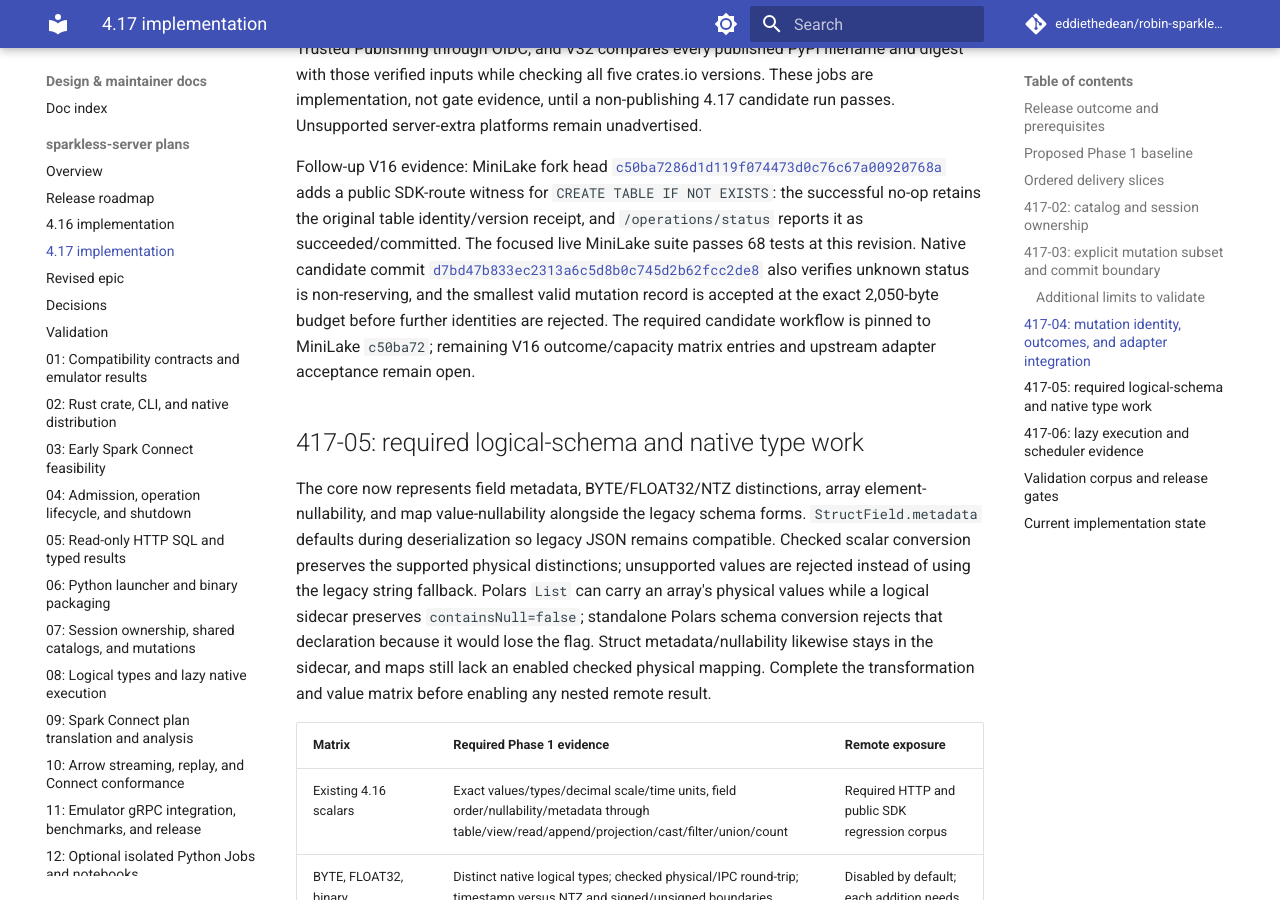
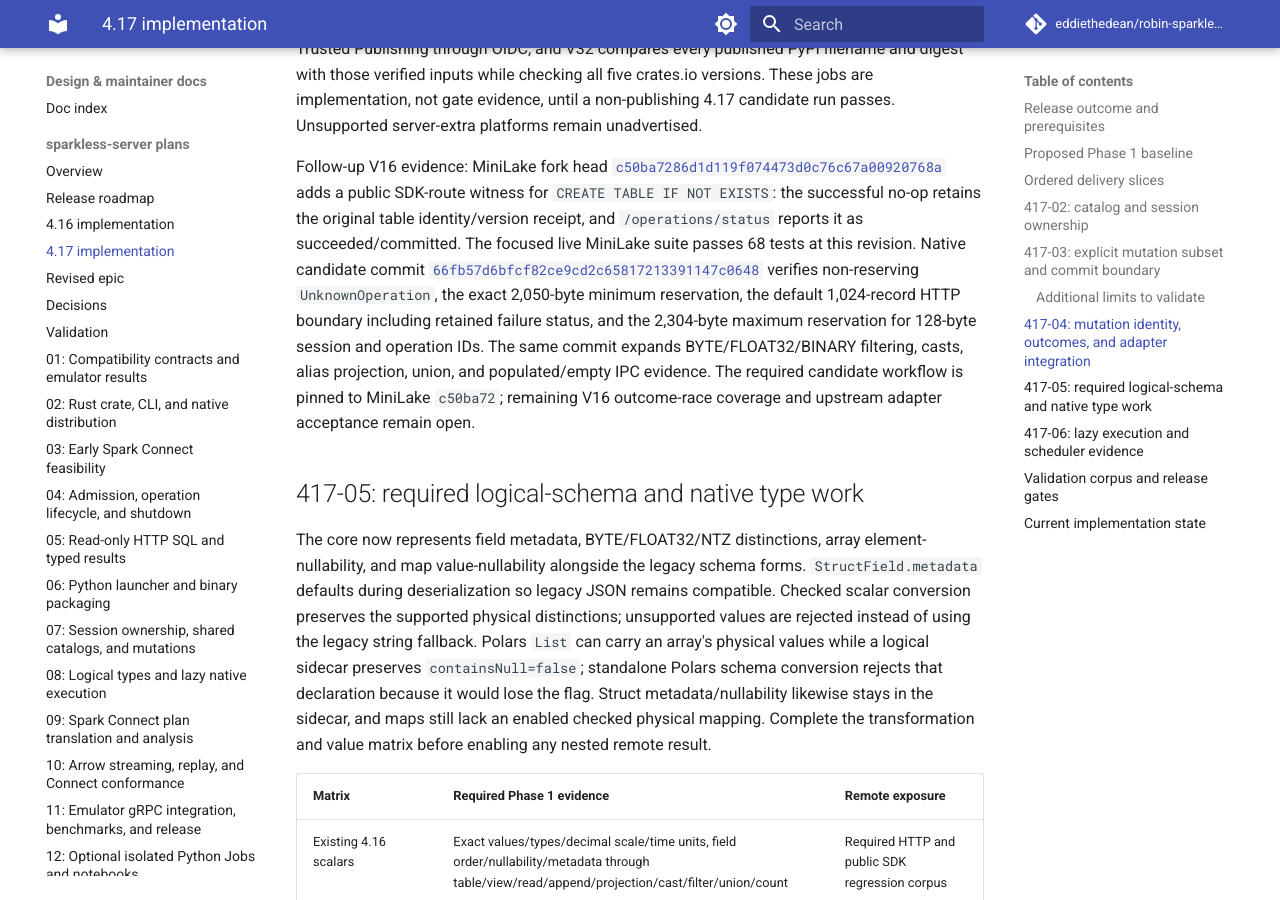
Before and after one commit to eddiethedean/robin-sparkless, an MkDocs documentation site: the page built from docs/plans/sparkless-server/RELEASE_4_17.md, in a window 1280 px wide and 900 px high, scrolled down 8433 px. Built offline with MkDocs 1.6.1 and Material for MkDocs 9.7.7, drawn with Linux system fonts in a browser that asks for light colours; comment, search, counter and statistics services are not loaded.

Commit message:
docs: record complete mutation boundary evidence

```diff
--- a/docs/plans/sparkless-server/RELEASE_4_17.md
+++ b/docs/plans/sparkless-server/RELEASE_4_17.md
@@ -102,7 +102,7 @@ The optional MiniLake Sparkless adapter is implemented at [`155cb95cd49ae476ea43
 
 The release workflow now makes the pinned public-SDK/MiniLake suite a required pre-publication job. A 4.17 candidate must also find a corrected public 4.16.1 release: it verifies the exact PyPI platform inventories and all five crate versions, then installs `sparkless[server]==4.16.1` into a fresh environment and exercises its packaged server. On `codex/release-*` candidates it builds and verifies the full eight-wheel `sparkless` matrix plus sdist, and freshly installs the two supported server-binary wheels for `macosx_14_0_arm64` and `manylinux_2_28_x86_64`. It runs control/readiness/HTTP-health/graceful-shutdown checks, audits the manylinux server wheel, and builds a native image that must pass HTTP SQL and graceful-stop checks. V31 preserves the exact verified PyPI distributions; tag publishers use PyPI Trusted Publishing through OIDC, and V32 compares every published PyPI filename and digest with those verified inputs while checking all five crates.io versions. These jobs are implementation, not gate evidence, until a non-publishing 4.17 candidate run passes. Unsupported server-extra platforms remain unadvertised.
 
-Follow-up V16 evidence: MiniLake fork head [`c50ba7286d1d119f074473d0c76c67a00920768a`](https://github.com/eddiethedean/minilake/commit/c50ba7286d1d119f074473d0c76c67a00920768a) adds a public SDK-route witness for `CREATE TABLE IF NOT EXISTS`: the successful no-op retains the original table identity/version receipt, and `/operations/status` reports it as succeeded/committed. The focused live MiniLake suite passes 68 tests at this revision. Native candidate commit [`d7bd47b833ec2313a6c5d8b0c745d2b62fcc2de8`](https://github.com/eddiethedean/robin-sparkless/commit/d7bd47b833ec2313a6c5d8b0c745d2b62fcc2de8) also verifies unknown status is non-reserving, and the smallest valid mutation record is accepted at the exact 2,050-byte budget before further identities are rejected. The required candidate workflow is pinned to MiniLake `c50ba72`; remaining V16 outcome/capacity matrix entries and upstream adapter acceptance remain open.
+Follow-up V16 evidence: MiniLake fork head [`c50ba7286d1d119f074473d0c76c67a00920768a`](https://github.com/eddiethedean/minilake/commit/c50ba7286d1d119f074473d0c76c67a00920768a) adds a public SDK-route witness for `CREATE TABLE IF NOT EXISTS`: the successful no-op retains the original table identity/version receipt, and `/operations/status` reports it as succeeded/committed. The focused live MiniLake suite passes 68 tests at this revision. Native candidate commit [`66fb57d6bfcf82ce9cd2c65817213391147c0648`](https://github.com/eddiethedean/robin-sparkless/commit/66fb57d6bfcf82ce9cd2c65817213391147c0648) verifies non-reserving `UnknownOperation`, the exact 2,050-byte minimum reservation, the default 1,024-record HTTP boundary including retained failure status, and the 2,304-byte maximum reservation for 128-byte session and operation IDs. The same commit expands BYTE/FLOAT32/BINARY filtering, casts, alias projection, union, and populated/empty IPC evidence. The required candidate workflow is pinned to MiniLake `c50ba72`; remaining V16 outcome-race coverage and upstream adapter acceptance remain open.
 
 ## 417-05: required logical-schema and native type work
 
```
Also changed, not shown: docs/plans/sparkless-server/DECISIONS.md (+1 -1 lines), docs/plans/sparkless-server/VALIDATION.md (+1 -0 lines).
